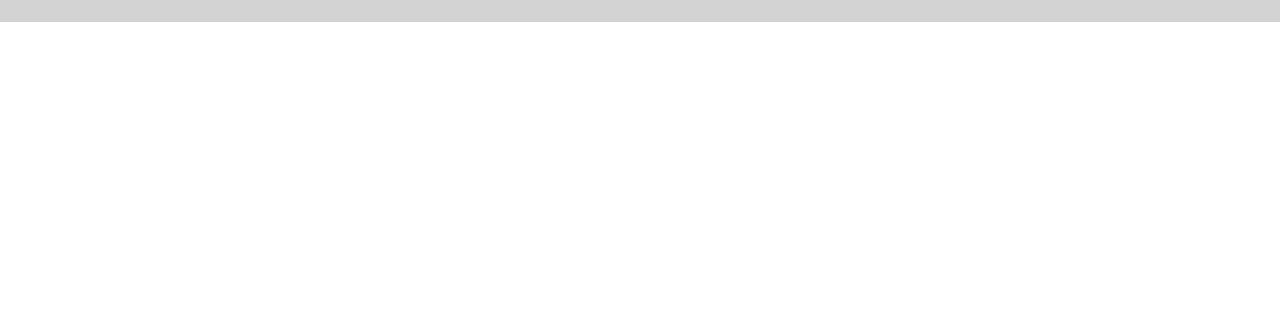
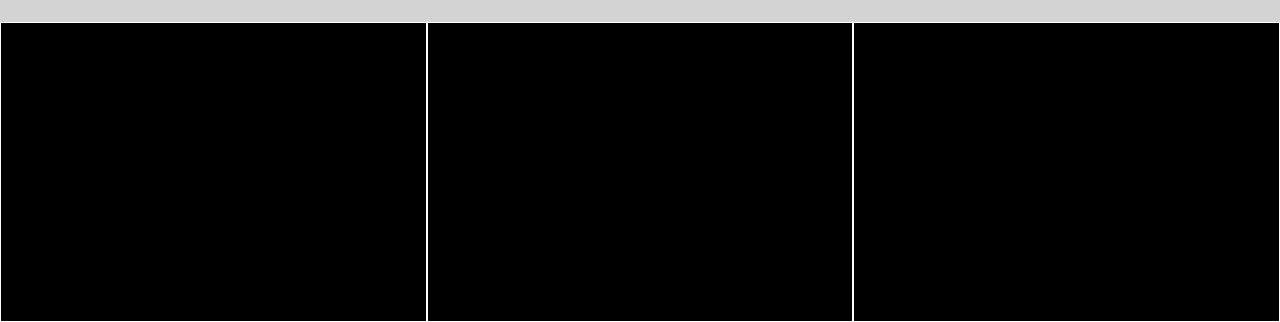
Before and after one commit to vito-g/htmlcss-fluentify, a plain HTML site: page index.html in a window 1280 px wide. Shown: the part 661-983 px from the top of the page. Before the commit the page ends 800 px from the top, so only its background shows below. Drawn offline with Linux system fonts and the light colour scheme.

Commit message:
Main: Struttura preliminare

```diff
--- a/css/style.css
+++ b/css/style.css
@@ -140,3 +140,15 @@ li:last-child > button {
   font-weight: 10;
   padding-top: 10px;
 }
+
+main {
+  background-color: red;
+}
+
+main .box {
+  float: left;
+  width: 33.33%;
+  height: 300px;
+  background-color: black;
+  border: 1px solid white;
+}
--- a/index.html
+++ b/index.html
@@ -137,6 +137,23 @@
 
 
 
+      <main class="clearfix">
+
+        <div class="profile box">
+        </div>
+
+        <div class="computer box">
+        </div>
+
+        <div class="doc box">
+        </div>
+
+      </main>
+
+
+
+
+
     </div>
     <!-- /Contenitore di tutto -->
 
```
